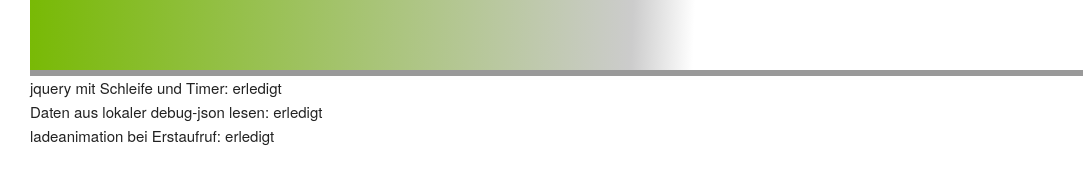
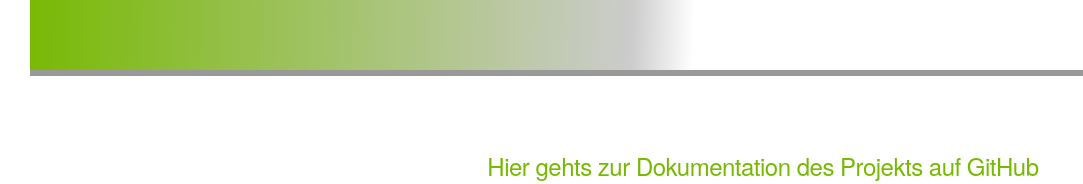
Before and after one commit to mlinderm1993/weatherAd, a plain HTML site: page frontend/index.html in a window 1280 px wide. Shown: the part 631-815 px from the top of the page, 0-1083 px from the left. Drawn offline with Linux system fonts and the light colour scheme; no server answers.

Commit message:
Aktualisierung Frontend + Aufräumen

```diff
--- a/frontend/css/main.css
+++ b/frontend/css/main.css
@@ -74,7 +74,9 @@
 .title {
   color: #76B900;
 }
-
+.text-right {
+  text-align: right;
+}
   #loading-spinner{
     background-color: #000000cf;
     position: absolute;
--- a/frontend/index.html
+++ b/frontend/index.html
@@ -83,8 +83,7 @@
     </div>
     <div class="footer">
       <div class="row flex">
-        <div class="ten columns">jquery mit Schleife und Timer: erledigt<br>Daten aus lokaler debug-json lesen:
-          erledigt<br>ladeanimation bei Erstaufruf: erledigt</div>
+        <div class="ten columns text-right title"><br><br><br><h5>Hier gehts zur Dokumentation des Projekts auf GitHub</h5></div>
         <div class="two columns"><img src="img/qr_github_doku.png" style="max-height: -webkit-fill-available;">
           <div id="timestamp"></div>
         </div>
```
Also changed, not shown: frontend/debug/answer.json (deleted, +0 -13 lines), frontend/debug/1.jpeg (deleted), frontend/debug/2.jpeg (deleted), frontend/img/nasic.jpg (deleted), frontend/img/polygon.svg (deleted), 4 other files.
